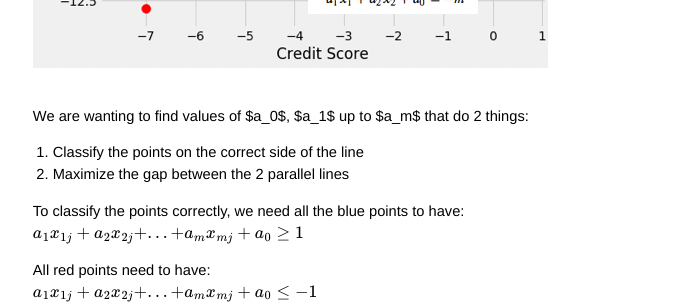
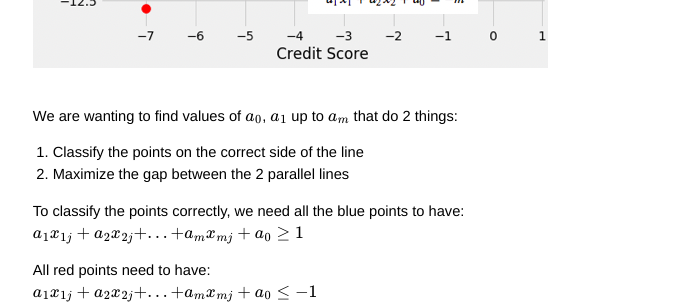
Before and after one commit to sik-flow/sik-flow.github.io, a Jekyll site: the page built from _posts/2020-04-21-SVMs_Part_1.md, in a window 1280 px wide and 900 px high, scrolled down 2126 px. Shown: the part 155-459 px from the top of the window, without its empty margins (299-979 px from the left). Built offline with Jekyll 4.4.1, drawn with Linux system fonts in a browser that asks for light colours; formulas are drawn with MathJax 3.

Commit message:
Update mathjax under image

```diff
--- a/_posts/2020-04-21-SVMs_Part_1.md
+++ b/_posts/2020-04-21-SVMs_Part_1.md
@@ -59,7 +59,7 @@ Parallel lines are 2 lines that have the same coefficients $$a_1$$ through $$a_m
 
 ![](https://raw.githubusercontent.com/sik-flow/sik-flow.github.io/master/_posts/Images/SVM_Part_1/parallel_lines.png)
 
-We are wanting to find values of $a_0$, $a_1$ up to $a_m$ that do 2 things:
+We are wanting to find values of $$a_0$$, $$a_1$$ up to $$a_m$$ that do 2 things:
 1. Classify the points on the correct side of the line
 2. Maximize the gap between the 2 parallel lines
 
```
